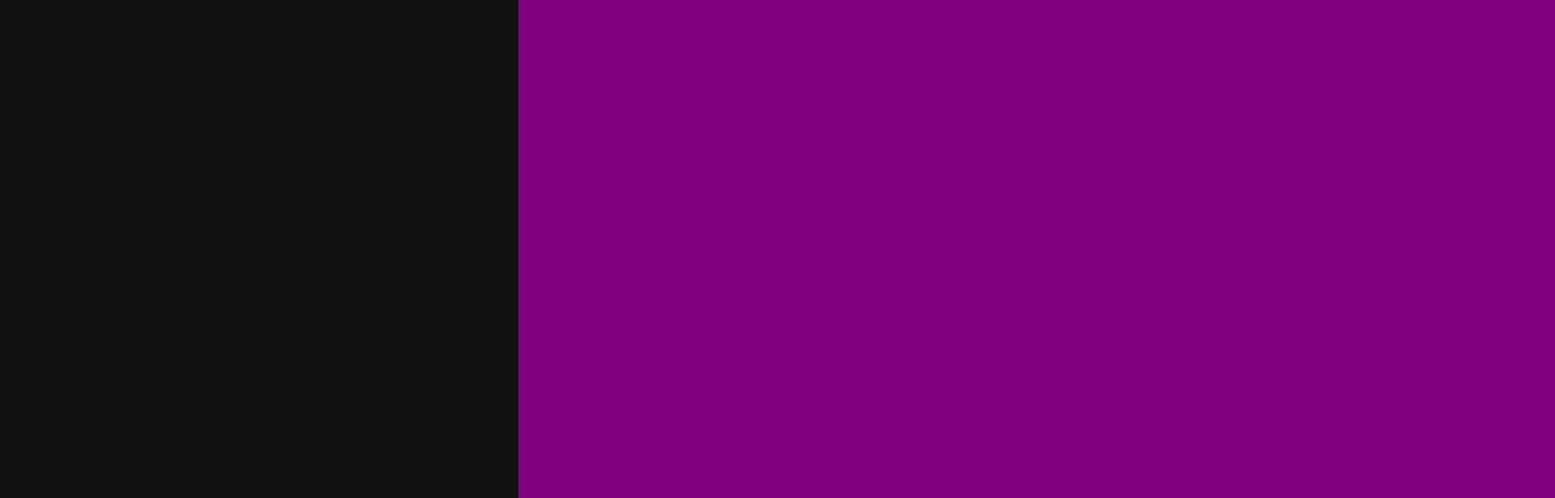
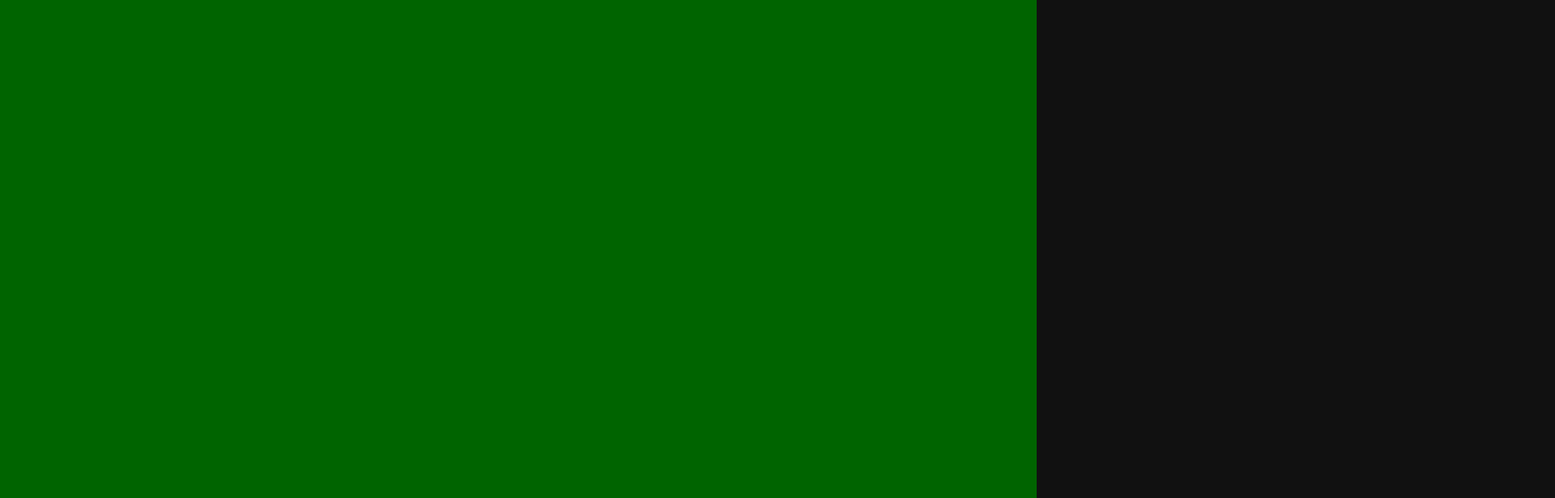
Before and after one commit to lurpeeBurbee/aklinikka-game, a plain HTML site: page index.html in a window 1280 px wide. Shown: the top 616 px of the page at 81% size, 1920 px wide, since content can reach past the window. Drawn offline with Linux system fonts and the light colour scheme.

Commit message:
Adjustments

```diff
--- a/maingame.js
+++ b/maingame.js
@@ -0,0 +1 @@
+const bgcanvas = document.getElementById("background-canvas");
--- a/stylesheet.css
+++ b/stylesheet.css
@@ -4,19 +4,19 @@ body {
 
 .container {
   position: absolute;
-  top: 50%;
-  left: 50%;
-  transform: translate(-50%, -50%);
-  height: 100vh; /* Fills the whole screen height */
+  top: 0;
+  left: 0;
+  width: 100vw;
+  height: 100vh;
 }
 
-canvas {
+/* canvas {
   position: absolute;
   top: 0;
   left: 0;
   width: 100vw;
   height: 100vh;
-}
+} */
 
 #background-canvas {
   background-color: darkgreen;
```
Also changed, not shown: ui.js (added).
